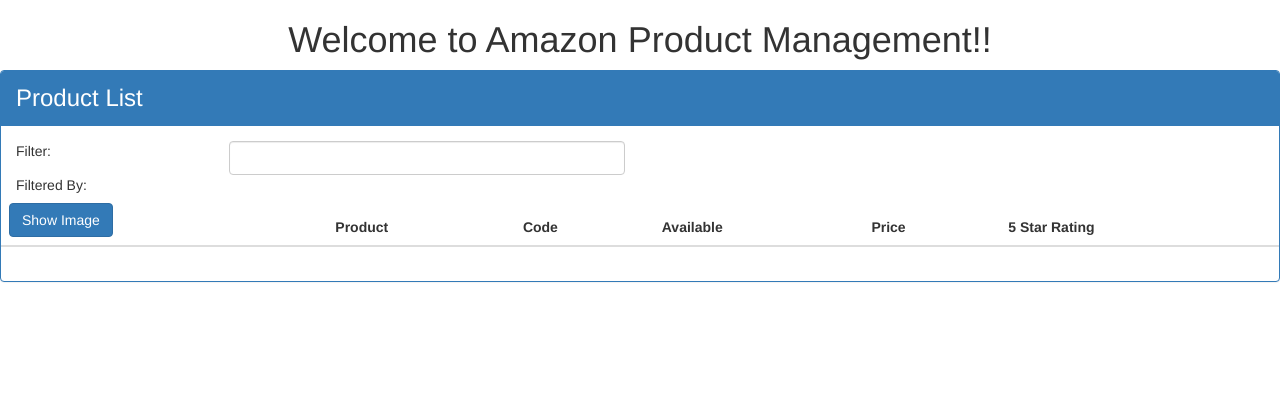
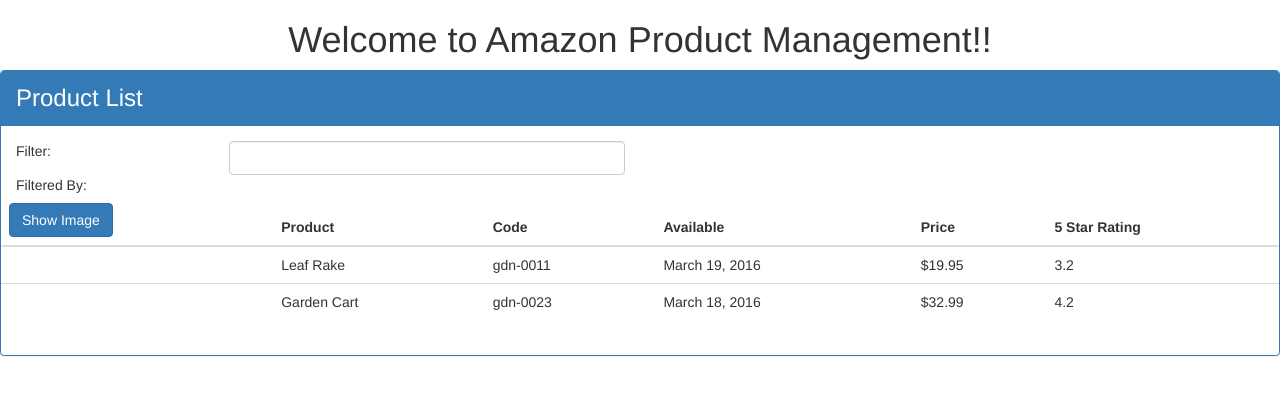
Before and after one commit to abhishek-ksg/marble, an Angular app: page / in a window 1280 px wide. Shown: the top 394 px of the page. Built offline with nearby package versions, Linux system fonts and the light colour scheme.

Commit message:
filtering the roducts, showing the products & customised the display using buildin filters, show hide the image, deleted the starcomponent predefined files

```diff
--- a/src/app/app.module.ts
+++ b/src/app/app.module.ts
@@ -1,5 +1,6 @@
 import { BrowserModule } from '@angular/platform-browser';
 import { NgModule } from '@angular/core';
+import { FormsModule } from '@angular/forms';
 
 import { AppComponent } from './app.component';
 import { ProductListComponent } from './products/product-list.component';
@@ -10,7 +11,8 @@
     ProductListComponent
   ],
   imports: [
-    BrowserModule
+    BrowserModule,
+    FormsModule
   ],
   providers: [],
   bootstrap: [AppComponent]
--- a/src/app/products/product-list.component.html
+++ b/src/app/products/product-list.component.html
@@ -1,6 +1,6 @@
 <div class="panel panel-primary">
     <div class="panel-heading">
-        Product List
+        {{pageTitle}}
     </div>
 
     <div class="panel-body">
@@ -9,20 +9,20 @@
                 Filter:
             </div>
             <div class="col-sm-4">
-                <input type="text" class="form-control" id="usr">
+                <input type="text" class="form-control" [(ngModel)]='filterText'>
             </div>
         </div>
         <div class="row">
             <div class="col-sm-2">
-                Filtered By:
+                Filtered By: {{filterText}}
             </div>
         </div>
         <div class="row table-responsive">
-            <table class="table">
+            <table class="table" *ngIf='products && products.length'>
                 <thead>
                     <tr>
                         <th>
-                            <button type="button" class="btn btn-primary">Show Image</button>
+                            <button type="button" class="btn btn-primary" (click)='toggleImage()'>{{showImage ? 'Hide' : 'Show'}} Image</button>
                         </th>
                         <th>Product</th>
                         <th>Code</th>
@@ -32,8 +32,14 @@
                     </tr>
                 </thead>
                 <tbody>
-                    <tr>
-
+                    <tr *ngFor='let product of filteredProducts'>
+                        <td><img [src]='product.imageUrl' [title]='product.productName'
+                            [style.width.px]='imageWidth' *ngIf='showImage'></td>
+                        <td>{{product.productName}}</td>
+                        <td>{{product.productCode | lowercase}}</td>
+                        <td>{{product.releaseDate}}</td>
+                        <td>{{product.price | currency:USD:true:'1.2-2'}}</td>
+                        <td>{{product.starRating}}</td>
                     </tr>
                 </tbody>
               </table>
--- a/src/app/products/product-list.component.ts
+++ b/src/app/products/product-list.component.ts
@@ -1,9 +1,63 @@
 import { Component } from "@angular/core";
+
+import { IProduct } from './product.interface'
 
 @Component({
     selector: 'am-products',
     templateUrl: './product-list.component.html'
 })
 export class ProductListComponent {
+    pageTitle: string = 'Product List';
+    imageWidth: number = 50;
+    showImage: boolean = false;
+    _filterText: string;
+    filteredProducts: IProduct[] = [];
+    products: IProduct[] = [
+        {
+            "productId": 1,
+            "productName": "Leaf Rake",
+            "productCode": "GDN-0011",
+            "releaseDate": "March 19, 2016",
+            "description": "Leaf rake with 48-inch wooden handle.",
+            "price": 19.95,
+            "starRating": 3.2,
+            "imageUrl": "http://openclipart.org/image/300px/svg_to_png/26215/Anonymous_Leaf_Rake.png"
+        },
+        {
+            "productId": 2,
+            "productName": "Garden Cart",
+            "productCode": "GDN-0023",
+            "releaseDate": "March 18, 2016",
+            "description": "15 gallon capacity rolling garden cart",
+            "price": 32.99,
+            "starRating": 4.2,
+            "imageUrl": "http://openclipart.org/image/300px/svg_to_png/58471/garden_cart.png"
+        }
+    ];
 
+    constructor() {
+        this.filteredProducts = this.products;
+        this.filterText = '';
+    }
+
+    get filterText(): string {
+        return this._filterText;
+    }
+
+    set filterText(value: string) {
+        this._filterText = value;
+        this.filteredProducts = this._filterText ? this.filterProducts() : this.products;
+        console.log(this.filteredProducts.length);
+    }
+
+    toggleImage(): void {
+        this.showImage = !this.showImage;
+    }
+
+    private filterProducts() : IProduct[] {
+        let filterBy = this.filterText.toLocaleLowerCase();
+        return this.products.filter( (product: IProduct) => {
+            return product.productName.toLocaleLowerCase().indexOf(filterBy) !== -1;
+        })
+    }
 }
--- a/src/app/shared/star.component.css
+++ /dev/null
@@ -1,6 +0,0 @@
-.crop {
-    overflow: hidden;
-}
-div {
-    cursor: pointer;
-}
```
Also changed, not shown: src/app/products/product.interface.ts (added, +10 -0 lines), src/app/shared/star.component.html (deleted, +0 -11 lines).
